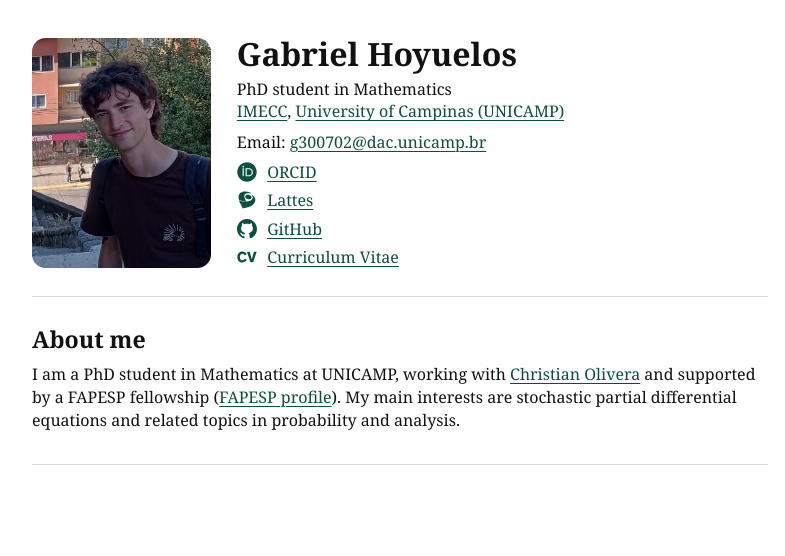
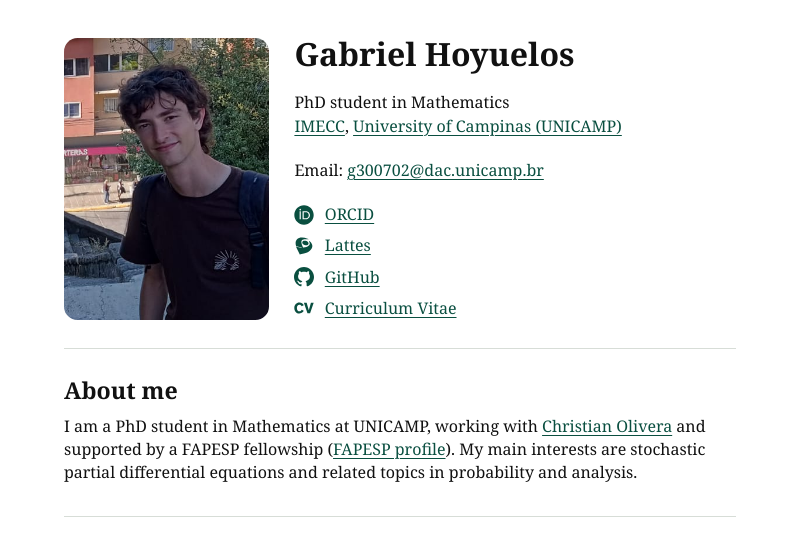
Before and after one commit to gabrielhoyuelos/gabrielhoyuelos.github.io, a plain HTML site: page index.html in a window 1280 px wide. Shown: the whole page, without its empty margins (240-1025 px from the left). Drawn offline with Linux system fonts and the light colour scheme.

Commit message:
Increase profile spacing and outer margins

```diff
--- a/home.css
+++ b/home.css
@@ -10,7 +10,7 @@
 * { box-sizing: border-box; }
 body, h1, h2, p { margin: 0; }
 main {
-  width: min(calc(100% - 2.5rem), clamp(46rem, 55.5%, 66.5rem));
+  width: min(calc(100% - 3rem), clamp(42rem, 50%, 60rem));
   margin-inline: auto;
 }
 
@@ -26,7 +26,7 @@ a:focus-visible { outline: 2px solid var(--link); outline-offset: 4px; }
 
 .profile {
   display: grid;
-  grid-template-columns: clamp(10rem, 14vw, 12.25rem) minmax(0, 1fr);
+  grid-template-columns: clamp(10rem, 16vw, 14rem) minmax(0, 1fr);
   gap: clamp(1rem, 2vw, 1.6rem);
   padding-block: clamp(1.75rem, 3vw, 2.75rem) 1.75rem;
 }
@@ -49,14 +49,16 @@ a:focus-visible { outline: 2px solid var(--link); outline-offset: 4px; }
   display: flex;
   flex-direction: column;
   align-items: flex-start;
-  line-height: 1.38;
-  gap: .5rem;
+  justify-content: space-between;
+  min-height: clamp(16rem, 22vw, 19rem);
+  line-height: 1.45;
+  gap: .75rem;
 }
 h1 { font-size: 2em; line-height: 1; }
 .profile-links {
   display: grid;
   justify-items: start;
-  gap: .4rem;
+  gap: .5rem;
 }
 .profile-links a { display: inline-flex; align-items: center; gap: .65em; }
 .profile-links svg { width: 1.25em; height: 1.25em; fill: currentColor; flex: none; }
@@ -66,6 +68,7 @@ h1 { font-size: 2em; line-height: 1; }
 
 @media screen and (max-width: 38rem) {
   .profile { grid-template-columns: 1fr; gap: 1.25rem; padding-block: 1.75rem; }
+  .profile-copy { min-height: auto; }
   .portrait { width: 8.5rem; aspect-ratio: 3 / 4; }
 }
 @media print {
--- a/index.html
+++ b/index.html
@@ -7,7 +7,7 @@
   <meta name="viewport" content="width=device-width, initial-scale=1">
   <meta name="description" content="Gabriel Hoyuelos, PhD student in Mathematics at IMECC, University of Campinas (UNICAMP).">
   <title>Gabriel Hoyuelos</title>
-  <link rel="stylesheet" href="home.css?v=20261124-profile-spacing-v2">
+  <link rel="stylesheet" href="home.css?v=20261124-profile-spacing-v3">
   <link rel="canonical" href="https://gabrielhoyuelos.github.io/">
   <script type="application/ld+json">
 {
```
